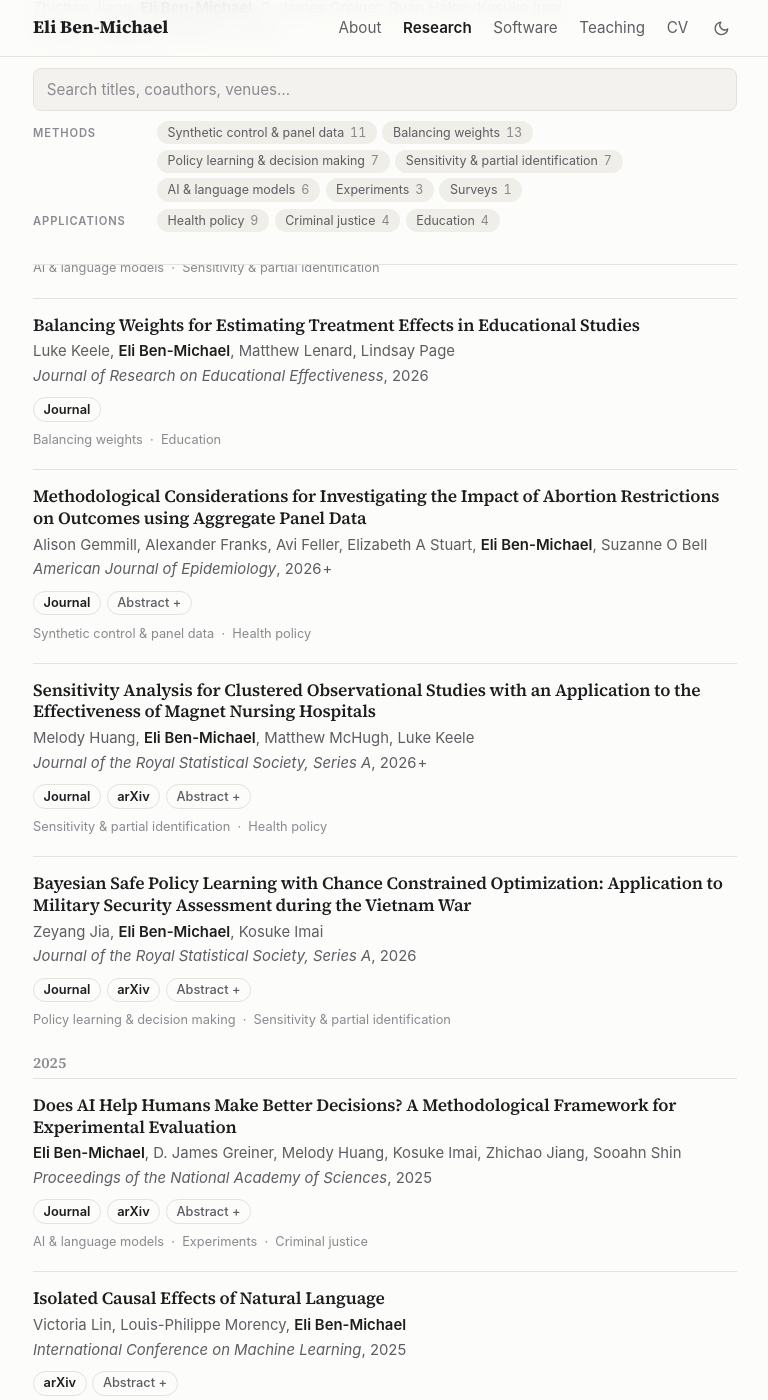
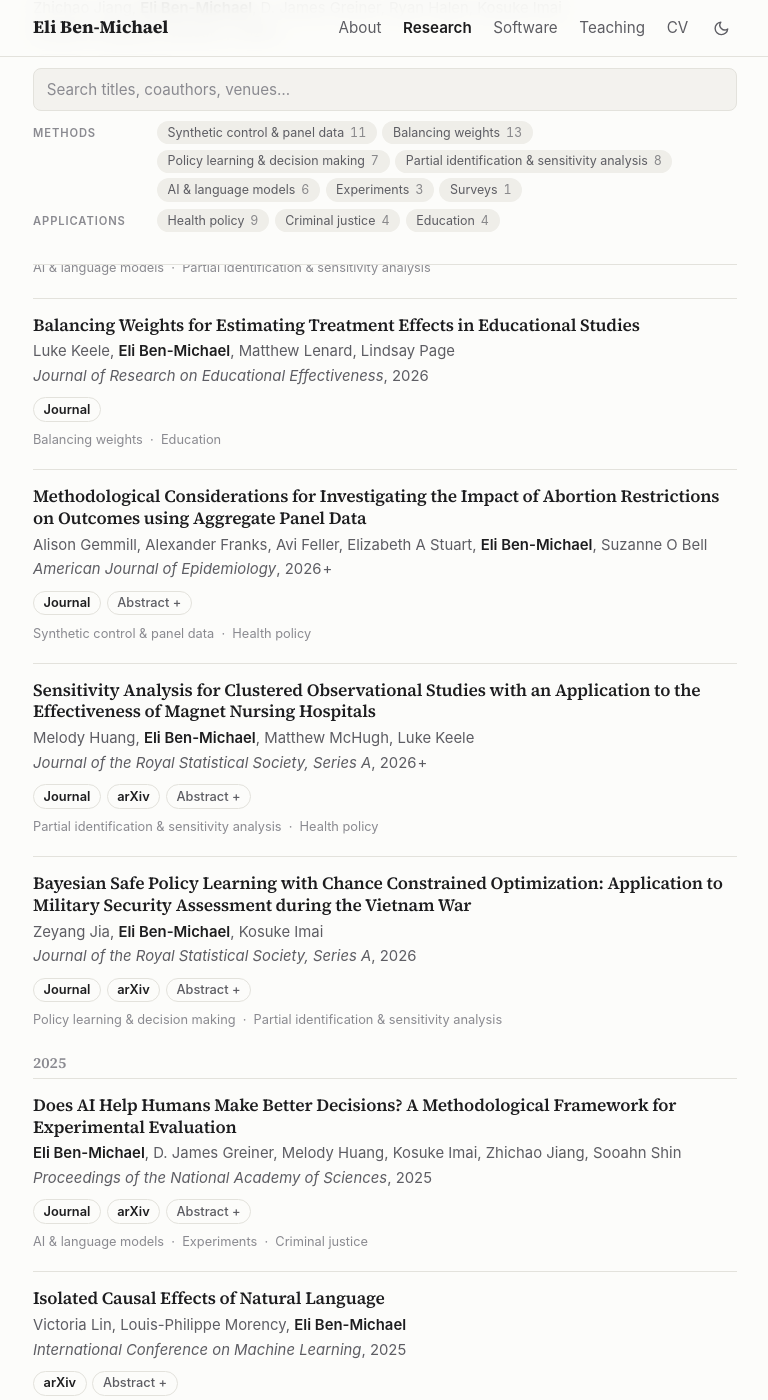
Before and after one commit to ebenmichael/ebenmichael.github.io, a Jekyll site: the page built from research.html, in a window 1280 px wide and 1400 px high, scrolled down 2014 px. Shown: the whole window, without its empty margins (255-1023 px from the left). Built offline with Jekyll 4.4.1, drawn with Linux system fonts in a browser that asks for light colours; some of the changed text lies outside the part shown.

Commit message:
Updated partial id topic

```diff
--- a/_data/papers.yml
+++ b/_data/papers.yml
@@ -334,7 +334,7 @@
   type: article
   venue: "Journal of the American Statistical Association"
   year: 2024
-  topics: [policy-learning]
+  topics: [policy-learning, sensitivity-partial-id]
   links:
     journal: "https://www.tandfonline.com/doi/full/10.1080/01621459.2023.2300507"
     arxiv: "2206.10479"
--- a/_data/topics.yml
+++ b/_data/topics.yml
@@ -11,7 +11,7 @@
   label: Policy learning & decision making
   group: Methods
 - slug: sensitivity-partial-id
-  label: Sensitivity & partial identification
+  label: Partial identification & sensitivity analysis
   group: Methods
 - slug: ai-llms
   label: AI & language models
```
